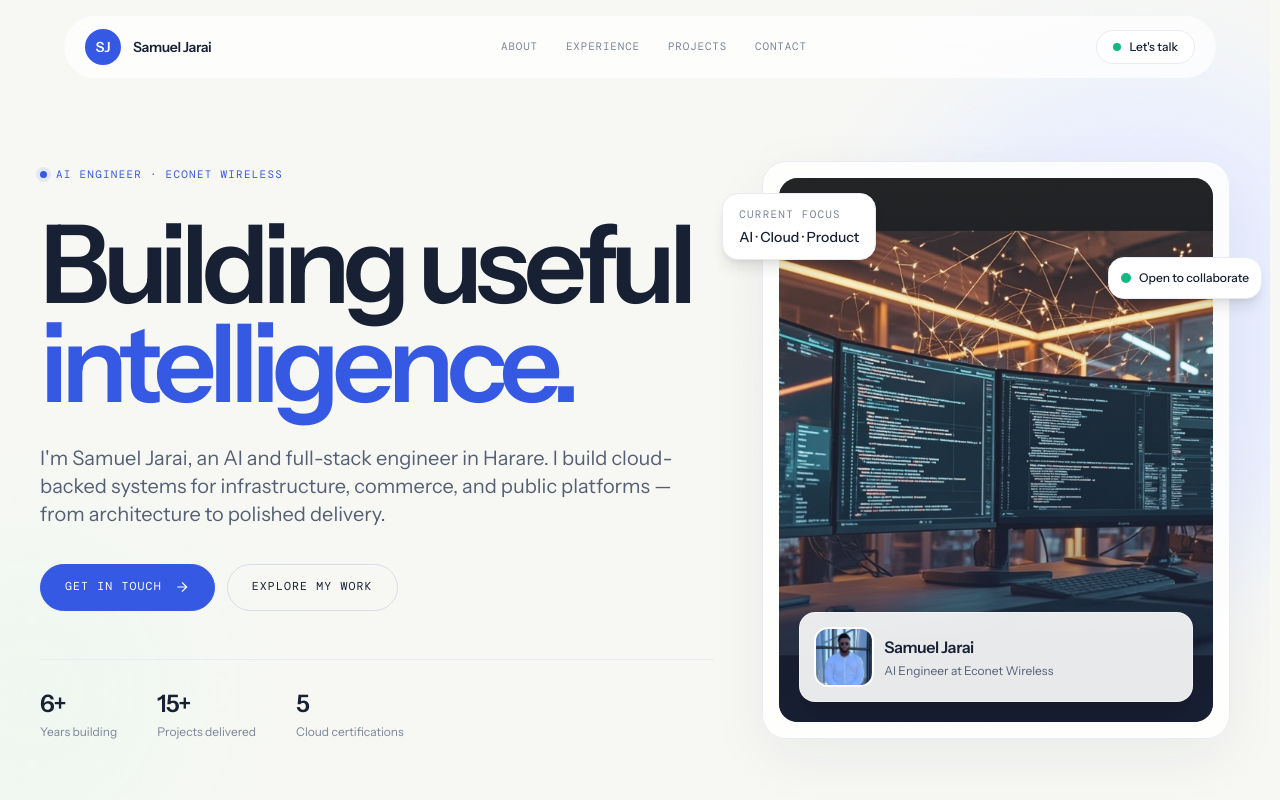
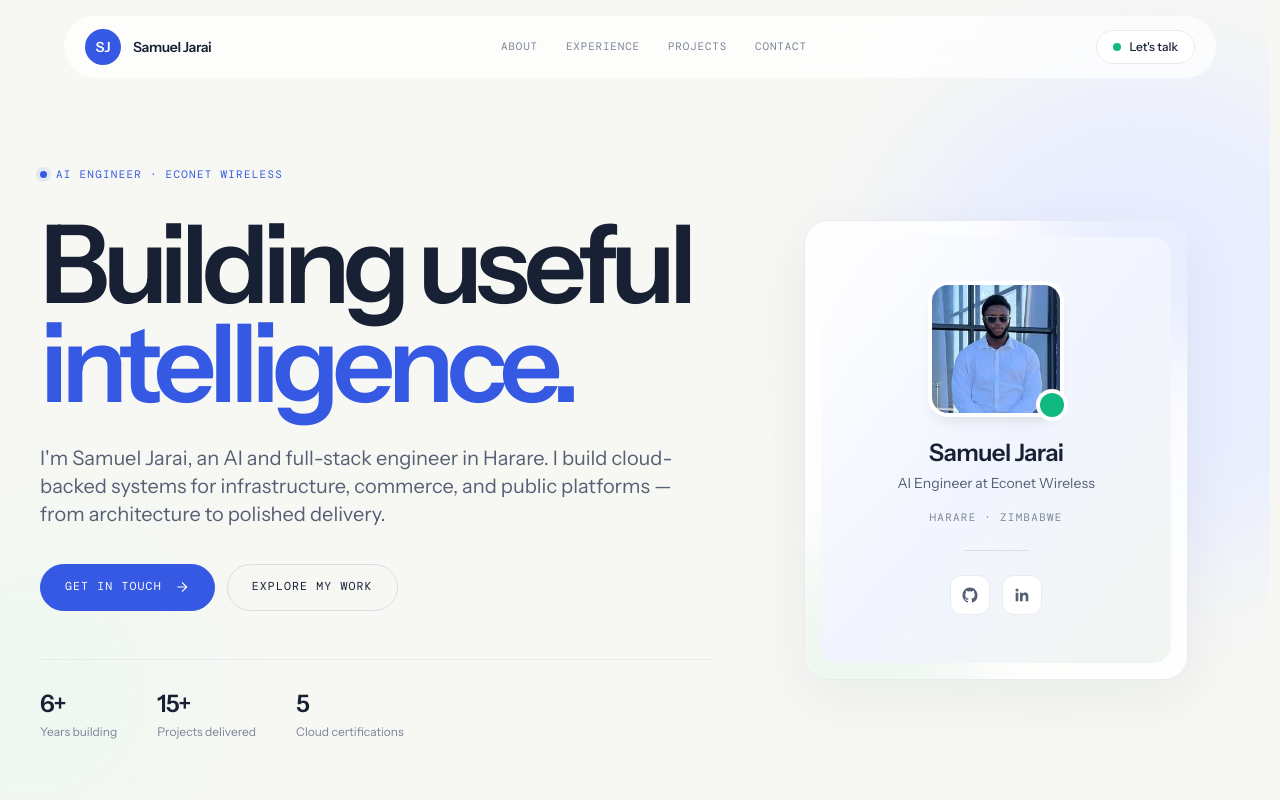
Before and after one commit to jaggerjack61/portfolio, a Vue app: page /#/ in a window 1280 px wide. Shown: the top 800 px of the page. Built offline with nearby package versions, Linux system fonts and the light colour scheme; a web font is replaced by a local one.

Commit message:
Redesign hero profile card and remove Windows script

```diff
--- a/src/components/sections/HeroSection.vue
+++ b/src/components/sections/HeroSection.vue
@@ -1,6 +1,7 @@
 <script setup lang="ts">
 const profileImage = 'images/profile_pic.png'
-const contextImage = 'images/projects/hero-datacenter.jpeg'
+const github = 'https://github.com/jaggerjack61'
+const linkedin = 'https://linkedin.com/in/samuel-jarai'
 
 const scrollTo = (href: string) => {
   const section = document.getElementById(href)
@@ -89,51 +90,71 @@
         </div>
 
         <div class="relative lg:col-span-5">
-          <div class="reveal reveal-delay-2 relative mx-auto max-w-[31rem]">
+          <div class="reveal reveal-delay-2 relative mx-auto max-w-[24rem]">
             <div class="soft-card relative overflow-hidden p-3 md:p-4">
-              <div class="relative min-h-[29rem] overflow-hidden rounded-[1.15rem] bg-[#dde5fb] md:min-h-[34rem]">
-                <img
-                  :src="contextImage"
-                  alt="Modern data centre infrastructure"
-                  class="absolute inset-0 h-full w-full object-cover opacity-90"
-                >
-                <div class="absolute inset-0 bg-gradient-to-t from-[#17213b]/75 via-[#3659e3]/5 to-white/5" />
-                <div class="absolute inset-x-5 bottom-5 rounded-2xl border border-white/40 bg-white/90 p-4 shadow-xl backdrop-blur-md">
-                  <div class="flex items-center gap-3">
+              <div class="pointer-events-none absolute -right-20 -top-20 h-56 w-56 rounded-full bg-[#e8edff] blur-2xl" />
+              <div class="pointer-events-none absolute -bottom-24 -left-16 h-56 w-56 rounded-full bg-[#eef7f0] blur-2xl" />
+
+              <div class="relative flex flex-col items-center rounded-[1.15rem] bg-gradient-to-br from-white/70 via-[#f2f5ff] to-[#f0f6f1] px-6 py-10 text-center md:py-12">
+                <div class="relative">
                   <img
                     :src="profileImage"
                     alt="Samuel Jarai"
-                      class="h-14 w-14 rounded-xl object-cover ring-2 ring-white"
+                    class="h-28 w-28 rounded-2xl object-cover shadow-lg ring-4 ring-white md:h-32 md:w-32"
                   >
-                    <div>
-                      <p class="font-semibold tracking-tight text-primary">
+                  <span class="absolute -bottom-1 -right-1 flex h-6 w-6 items-center justify-center rounded-full bg-emerald-500 ring-4 ring-white">
+                    <span class="h-2 w-2 animate-ping rounded-full bg-emerald-300" />
+                  </span>
+                </div>
+
+                <h2 class="mt-6 text-2xl font-semibold tracking-tight text-primary">
                   Samuel Jarai
-                      </p>
-                      <p class="mt-0.5 text-xs text-text-secondary">
+                </h2>
+                <p class="mt-1 text-sm text-text-secondary">
                   AI Engineer at Econet Wireless
                 </p>
+                <p class="label-mono mt-4 text-[0.58rem]">
+                  Harare · Zimbabwe
+                </p>
+
+                <div class="mt-6 h-px w-16 bg-border" />
+
+                <div class="mt-6 flex items-center gap-3">
+                  <a
+                    :href="github"
+                    target="_blank"
+                    rel="noopener"
+                    aria-label="GitHub"
+                    class="flex h-10 w-10 items-center justify-center rounded-xl border border-border-subtle bg-white text-text-secondary transition hover:border-accent hover:text-accent"
+                  >
+                    <svg
+                      width="18"
+                      height="18"
+                      viewBox="0 0 24 24"
+                      fill="currentColor"
+                      aria-hidden="true"
+                    >
+                      <path d="M12 2C6.48 2 2 6.58 2 12.25c0 4.53 2.87 8.37 6.84 9.73.5.1.68-.22.68-.49 0-.24-.01-.88-.01-1.73-2.78.62-3.37-1.37-3.37-1.37-.45-1.18-1.11-1.5-1.11-1.5-.91-.64.07-.62.07-.62 1 .07 1.53 1.06 1.53 1.06.89 1.57 2.34 1.12 2.91.85.09-.66.35-1.12.63-1.37-2.22-.26-4.56-1.14-4.56-5.07 0-1.12.39-2.03 1.03-2.75-.1-.26-.45-1.3.1-2.7 0 0 .84-.28 2.75 1.05a9.36 9.36 0 0 1 5 0c1.91-1.33 2.75-1.05 2.75-1.05.55 1.4.2 2.44.1 2.7.64.72 1.03 1.63 1.03 2.75 0 3.94-2.34 4.81-4.57 5.06.36.32.68.94.68 1.9 0 1.37-.01 2.47-.01 2.81 0 .27.18.6.69.49A10.25 10.25 0 0 0 22 12.25C22 6.58 17.52 2 12 2Z" />
+                    </svg>
+                  </a>
+                  <a
+                    :href="linkedin"
+                    target="_blank"
+                    rel="noopener"
+                    aria-label="LinkedIn"
+                    class="flex h-10 w-10 items-center justify-center rounded-xl border border-border-subtle bg-white text-text-secondary transition hover:border-accent hover:text-accent"
+                  >
+                    <svg
+                      width="18"
+                      height="18"
+                      viewBox="0 0 24 24"
+                      fill="currentColor"
+                      aria-hidden="true"
+                    >
+                      <path d="M20.45 20.45h-3.55v-5.57c0-1.33-.03-3.04-1.85-3.04-1.86 0-2.14 1.45-2.14 2.94v5.67H9.36V9h3.41v1.56h.05c.47-.9 1.63-1.85 3.36-1.85 3.6 0 4.27 2.37 4.27 5.45v6.29ZM5.34 7.43a2.06 2.06 0 1 1 0-4.12 2.06 2.06 0 0 1 0 4.12ZM7.12 20.45H3.55V9h3.57v11.45Z" />
+                    </svg>
+                  </a>
                 </div>
-                  </div>
-                </div>
-              </div>
-            </div>
-
-            <div class="absolute -left-4 top-8 rounded-2xl border border-border-subtle bg-white px-4 py-3 shadow-lg md:-left-10">
-              <p class="label-mono text-[0.58rem]">
-                Current focus
-              </p>
-              <p class="mt-1 text-sm font-medium text-primary">
-                AI · Cloud · Product
-              </p>
-            </div>
-
-            <div class="absolute -right-3 top-24 rounded-2xl border border-border-subtle bg-white p-3 shadow-lg md:-right-8">
-              <div class="flex items-center gap-2">
-                <span class="relative flex h-2.5 w-2.5">
-                  <span class="absolute inline-flex h-full w-full animate-ping rounded-full bg-emerald-400 opacity-60" />
-                  <span class="relative inline-flex h-2.5 w-2.5 rounded-full bg-emerald-500" />
-                </span>
-                <span class="text-xs font-medium text-primary">Open to collaborate</span>
               </div>
             </div>
           </div>
```
Also changed, not shown: 2 other files (tests, documents, lock files or other folders). Lines whose indentation alone changed are shown as unchanged.
